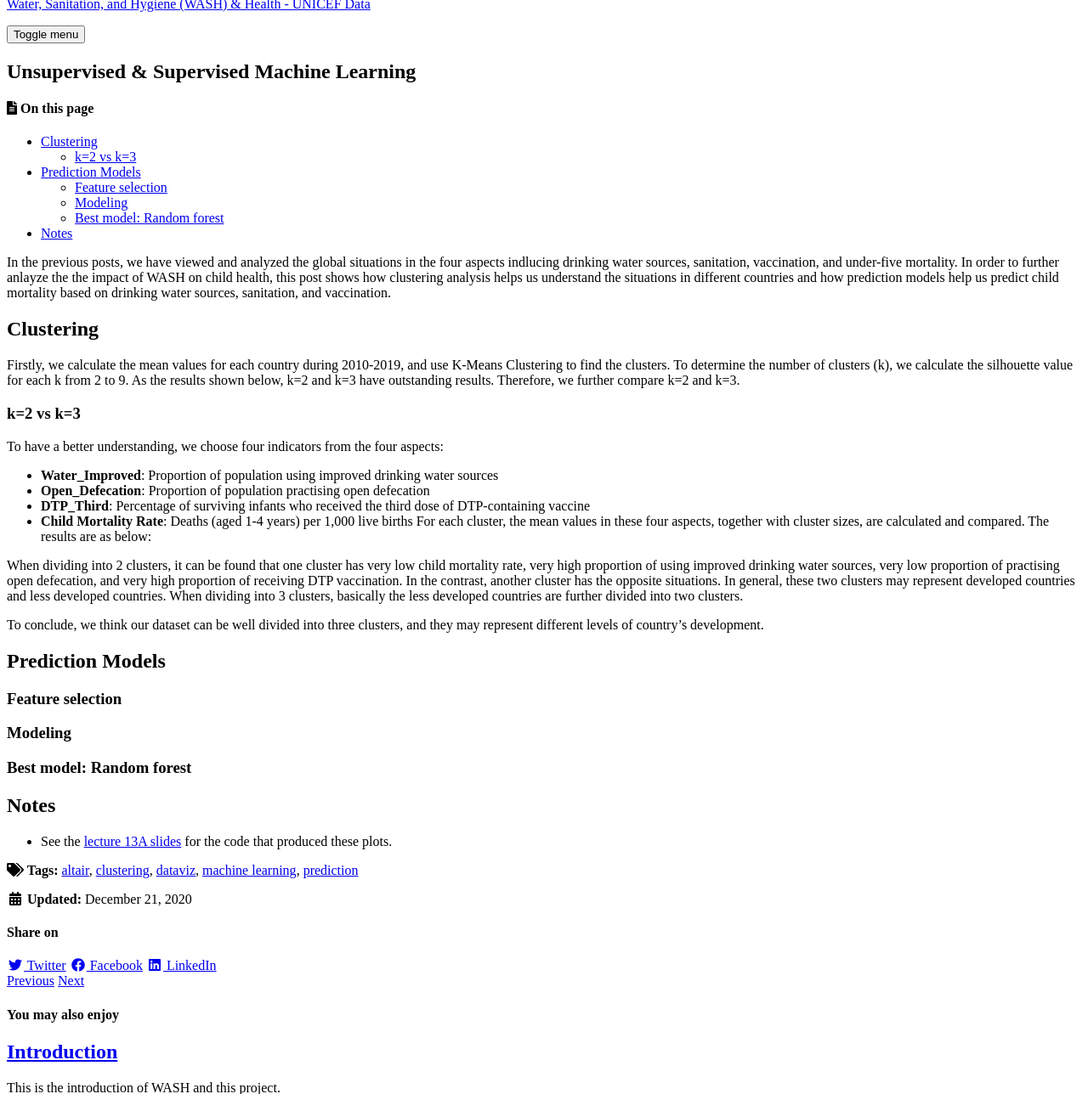
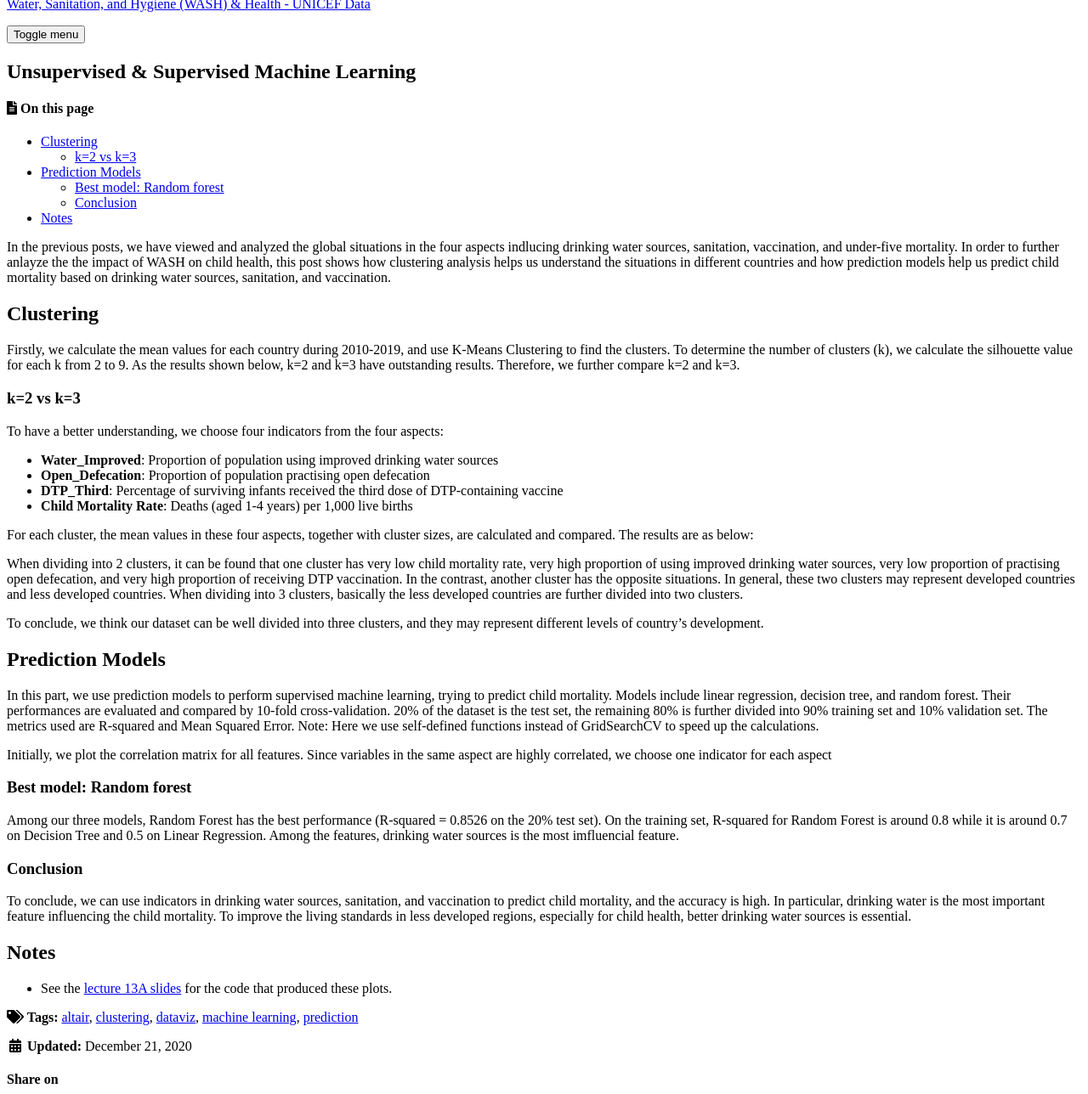
Before and after one commit to RoujiaChen/jiayi_roujia_FP, a Jekyll site: the page built from _posts/2020-12-21-a-machine-learning.md, in a window 1280 px wide and 1400 px high, cut to the strip 112-1400 px from the top of the window. Shown: the whole strip at 85% size. Built offline with Jekyll 4.4.1, drawn with Linux system fonts in a browser that asks for light colours; cached includes are drawn as plain includes; nearby versions of some CDN libraries.

Commit message:
Update 2020-12-21-a-machine-learning.md

```diff
--- a/_posts/2020-12-21-a-machine-learning.md
+++ b/_posts/2020-12-21-a-machine-learning.md
@@ -22,8 +22,9 @@ Firstly, we calculate the mean values for each country during 2010-2019, and use
 To have a better understanding, we choose four indicators from the four aspects:
 * **Water_Improved**: Proportion of population using improved drinking water sources
 * **Open_Defecation**: Proportion of population practising open defecation
-* **DTP_Third**: Percentage of surviving infants who received the third dose of DTP-containing vaccine
+* **DTP_Third**: Percentage of surviving infants received the third dose of DTP-containing vaccine
 * **Child Mortality Rate**: Deaths (aged 1-4 years) per 1,000 live births
+
 For each cluster, the mean values in these four aspects, together with cluster sizes, are calculated and compared. The results are as below:
 
 When dividing into 2 clusters, it can be found that one cluster has very low child mortality rate, very high proportion of using improved drinking water sources, very low proportion of practising open defecation, and very high proportion of receiving DTP vaccination. In the contrast, another cluster has the opposite situations. In general, these two clusters may represent developed countries and less developed countries. When dividing into 3 clusters, basically the less developed countries are further divided into two clusters.
@@ -34,13 +35,16 @@ When dividing into 2 clusters, it can be found that one cluster has very low chi
 To conclude, we think our dataset can be well divided into three clusters, and they may represent different levels of country's development.
 
 ## Prediction Models
+In this part, we use prediction models to perform supervised machine learning, trying to predict child mortality. Models include linear regression, decision tree, and random forest. Their performances are evaluated and compared by 10-fold cross-validation. 20% of the dataset is the test set, the remaining 80% is further divided into 90% training set and 10% validation set. The metrics used are R-squared and Mean Squared Error. Note: Here we use self-defined functions instead of GridSearchCV to speed up the calculations.
 
-### Feature selection
+Initially, we plot the correlation matrix for all features. Since variables in the same aspect are highly correlated, we choose one indicator for each aspect
 
 
-### Modeling
+### Best model: Random forest
+Among our three models, Random Forest has the best performance (R-squared = 0.8526 on the 20% test set). On the training set, R-squared for Random Forest is around 0.8 while it is around 0.7 on Decision Tree and 0.5 on Linear Regression. Among the features, drinking water sources is the most imfluencial feature.
 
-### Best model: Random forest
+### Conclusion
+To conclude, we can use indicators in drinking water sources, sanitation, and vaccination to predict child mortality, and the accuracy is high. In particular, drinking water is the most important feature influencing the child mortality. To improve the living standards in less developed regions, especially for child health, better drinking water sources is essential.
 
 ## Notes
 
```
